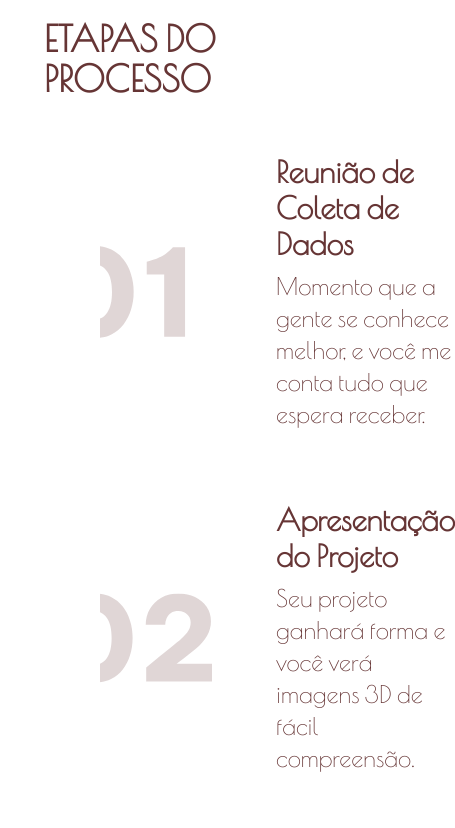
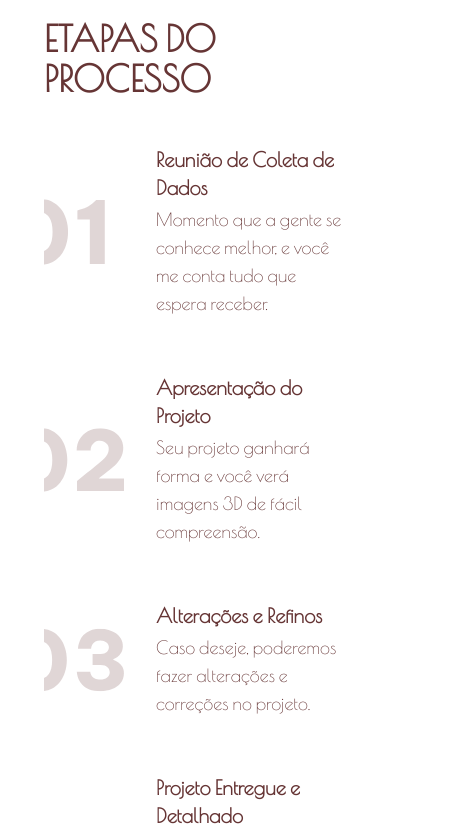
Before and after one commit to Gerson-Lima/Alana-s-Site, a React (Vite) app: page / in a window 390 px wide. Shown: the part 760-1588 px from the top of the page, 455 px wide, since content can reach past the window. Built offline with nearby package versions, Linux system fonts and the light colour scheme.

Commit message:
feat: mobile screen responsiveness

```diff
--- a/src/Components/Molecules/steps/steps.jsx
+++ b/src/Components/Molecules/steps/steps.jsx
@@ -1,18 +1,19 @@
 /* eslint-disable react/prop-types */
 export default function Steps({ icon, title, subtitle }) {
   return (
-    <div className="flex items-center gap-16 py-4 max-w-xl">
+  <div className="flex items-center gap-8 md:gap-16 py-2 md:py-4 max-w-xl">
 
   {/* SVG ou ícone */}
-      <div className="w-28 h-28 flex items-center justify-center text-gray-300">
+  <div className="w-20 h-20 md:w-28 md:h-28 flex items-center justify-center text-gray-300">
     {icon}
   </div>
 
   {/* Texto */}
-      <div className="flex flex-col leading-[3%] w-2/3">
-        <h2 className="text-3xl font-semibold text-[#663535] mb-2">{title}</h2>
-        <p className="text-2xl font-normal text-[#663535]">{subtitle}</p>
+  <div className="flex flex-col leading-[5%] md:leading-[3%] w-2/3">
+    <h2 className="text-xl md:text-3xl font-semibold text-[#663535] mb-1 md:mb-2">{title}</h2>
+    <p className="text-lg md:text-2xl font-normal text-[#663535]">{subtitle}</p>
   </div>
 </div>
+
   );
 }
--- a/src/Components/Organisms/ProcessSteps/ProcessSteps.jsx
+++ b/src/Components/Organisms/ProcessSteps/ProcessSteps.jsx
@@ -8,11 +8,11 @@ export function ProcessSteps() {
       <div className="max-w-7xl mx-auto space-y-7 p-6 xl:px-0 sm:px-11">
         <h1 className="text-4xl font-primary font-extrabold mb-10 text-[#663535]">ETAPAS DO PROCESSO</h1>
 
-        <div className="flex">
+        <div className="xl:flex">
 
-          <div className="w-[7px] bg-[#E0D7D7] mr-14 self-stretch"></div>
+          <div className="w-[7px] bg-[#E0D7D7] mr-5 md:mr-14 self-stretch"></div>
 
-            <div className="flex flex-wrap gap-10">
+            <div className="flex flex-wrap gap-10 items-center justify-center">
               <Steps
                 icon={<Icon1 />}
                 title="Reunião de Coleta de Dados"
```
Lines whose indentation alone changed are shown as unchanged.
